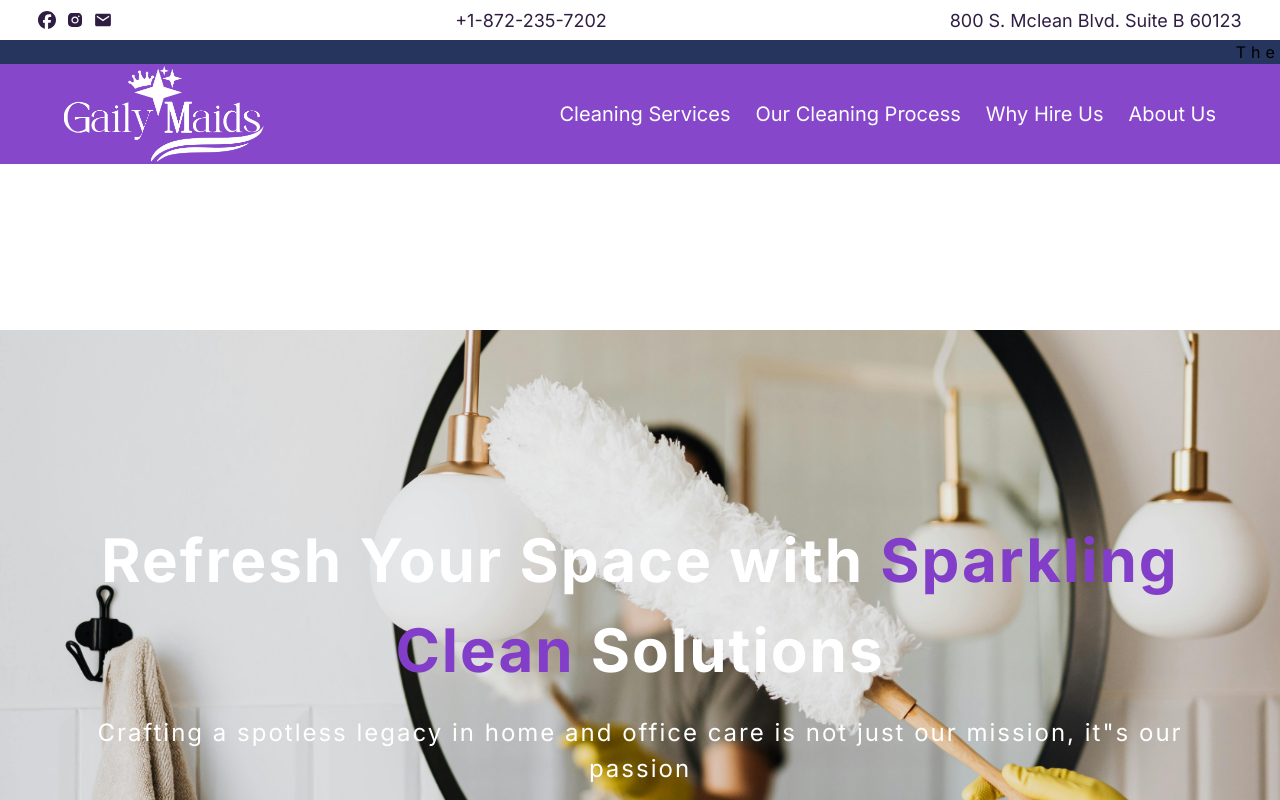
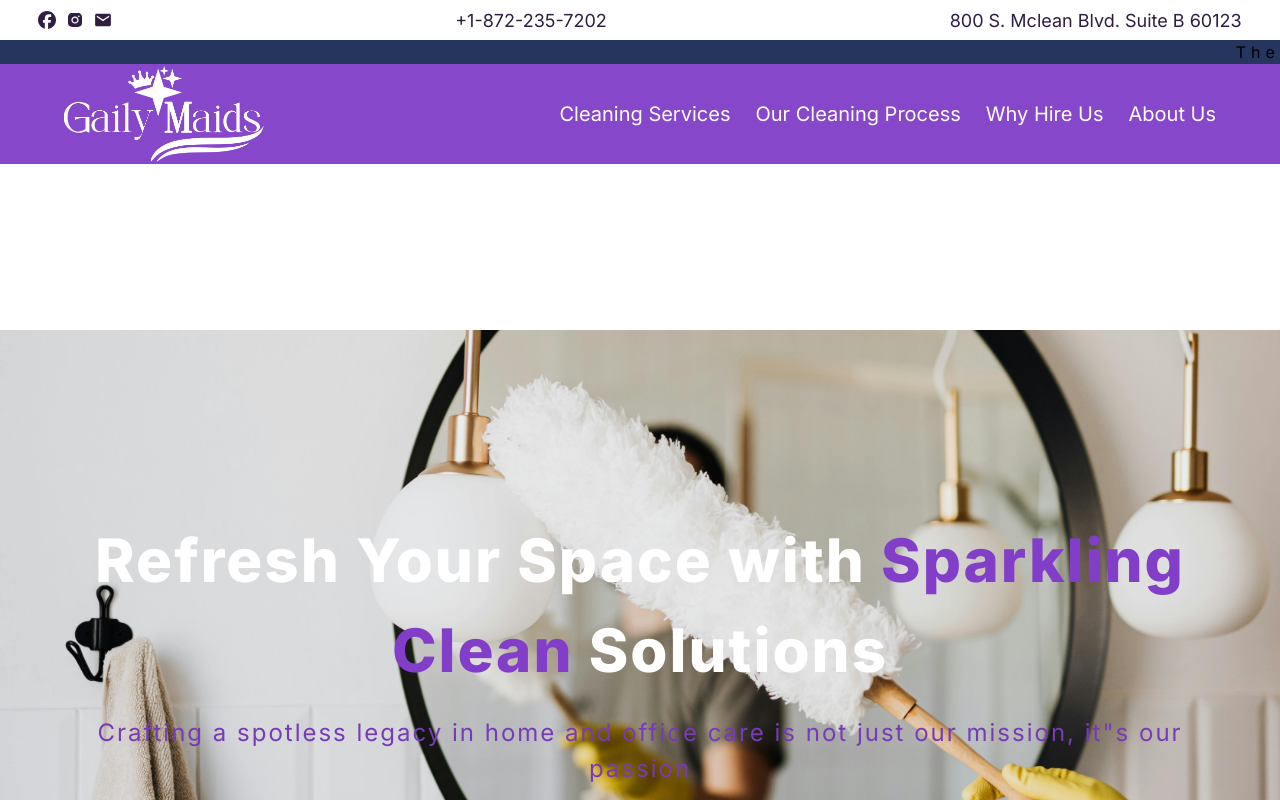
Before and after one commit to dedayorr/Gaily-maids, a Next.js app: page / in a window 1280 px wide. Shown: the top 800 px of the page. Built offline with nearby package versions, Linux system fonts and the light colour scheme.

Commit message:
hero-change

```diff
--- a/app/components/contents/HeroSection/Hero.tsx
+++ b/app/components/contents/HeroSection/Hero.tsx
@@ -7,11 +7,11 @@ const Hero = () => {
       {" "}
       {/* <div className={`${styles.overlay} absolute w-[100%] top-[109px] right-0 left-0 bg-[#0000007b] md:top-[163px]`}> */}
         <div className=" mt-[%] py-[6%] text-white tracking-widest px-[5%] flex flex-col gap-[20px] md:py-0 md:mt-[8%] lg:mt-[13%]">
-          <h1 className={`pt-[16%] text-[35px] font-bold md:text-[47px] lg:text-[60px] lg:text-center`}>
+          <h1 className={`pt-[16%] text-[37px] font-extrabold md:text-[47px] lg:text-[60px] lg:text-center`}>
             Refresh Your Space with{" "}
             <span className="text-[#823ec9]">Sparkling Clean</span> Solutions
           </h1>
-          <p className="md:text-[24px] lg:text-center">
+          <p className="md:text-[24px] lg:text-center text-[#773bb8]">
             Crafting a spotless legacy in home and office care is not just our
             mission, it&quot;s our passion
           </p>
```
